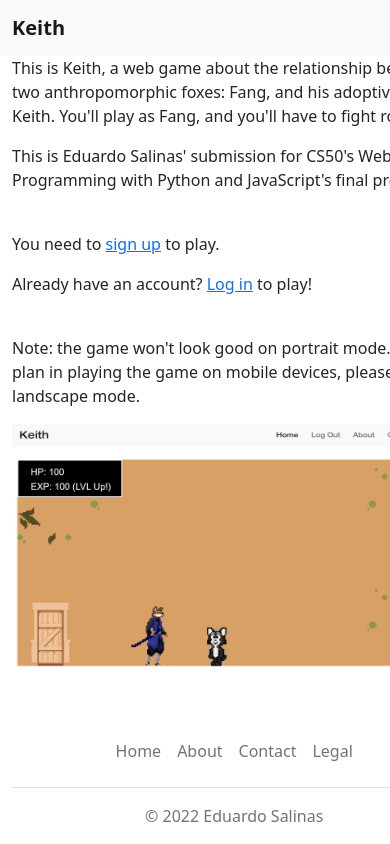
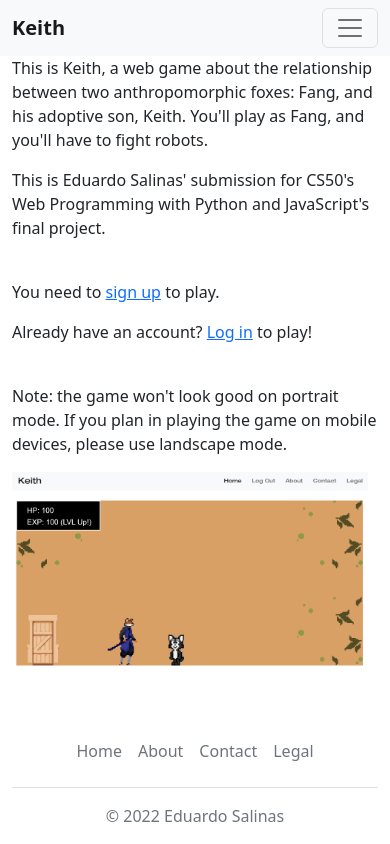
Before and after one commit to eduardoluis11/keith-harvard, a Django app: page / in a window 390 px wide; the page is wider, and only the part inside the window is pictured. Run offline with Django 4.2, Linux system fonts and the light colour scheme; some libraries are stand-ins or nearby versions.

Commit message:
BUGFIX: Fixed Image To Make It Responsive

```diff
--- a/templates/index.html
+++ b/templates/index.html
@@ -16,7 +16,7 @@ All of the text and content will go here.
     screenshot of the game.
     -->
     <div class="row">   <!-- Bootstrap row -->
-        <div class="col">   <!-- Left column of the 1x2 grid -->
+        <div class="col-md">   <!-- Left column of the 1x2 grid -->
             <p>
                 This is Keith, a web game about the relationship between two anthropomorphic foxes: Fang, and his
                 adoptive son, Keith. You'll play as Fang, and you'll have to fight robots.
@@ -38,10 +38,13 @@ All of the text and content will go here.
                 please use landscape mode.
             </p>
         </div>
-        <div class="col"> <!-- Right column of the 1x2 grid -->
+        <div class="col-md"> <!-- Right column of the 1x2 grid -->
 
-            <!-- Screenshot of the game -->
-            <img src="{% static 'img/placeholder-screenshot.png' %}" alt="Keith's Screenshot" height="250px">
+            <!-- Screenshot of the game.
+
+            I added the dimension of the image in "rem" so that the image is responsive, and to prevent horizontal
+            overflow on phone screens. -->
+            <img src="{% static 'img/placeholder-screenshot.png' %}" alt="Keith's Screenshot" height="200 rem">
         </div>
 
 
```
